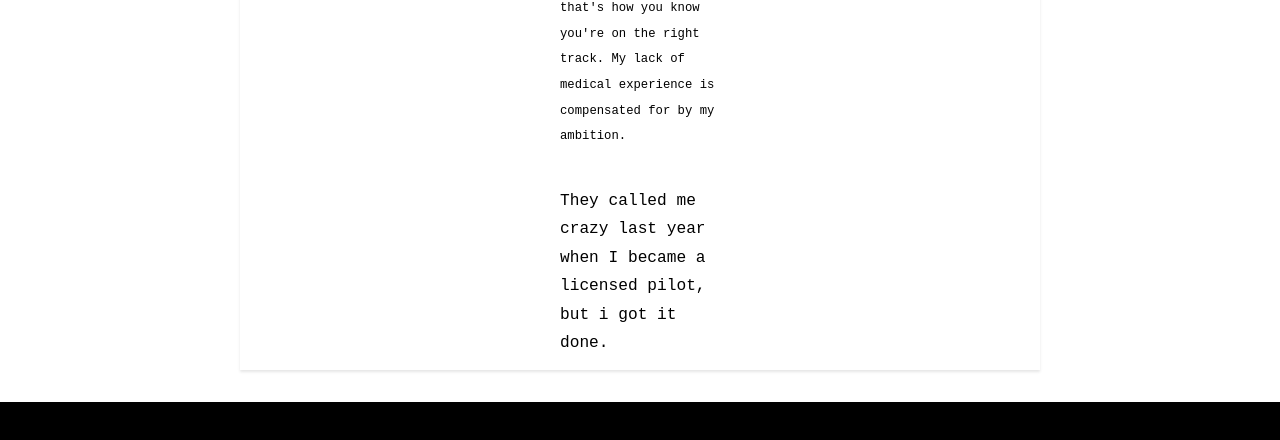
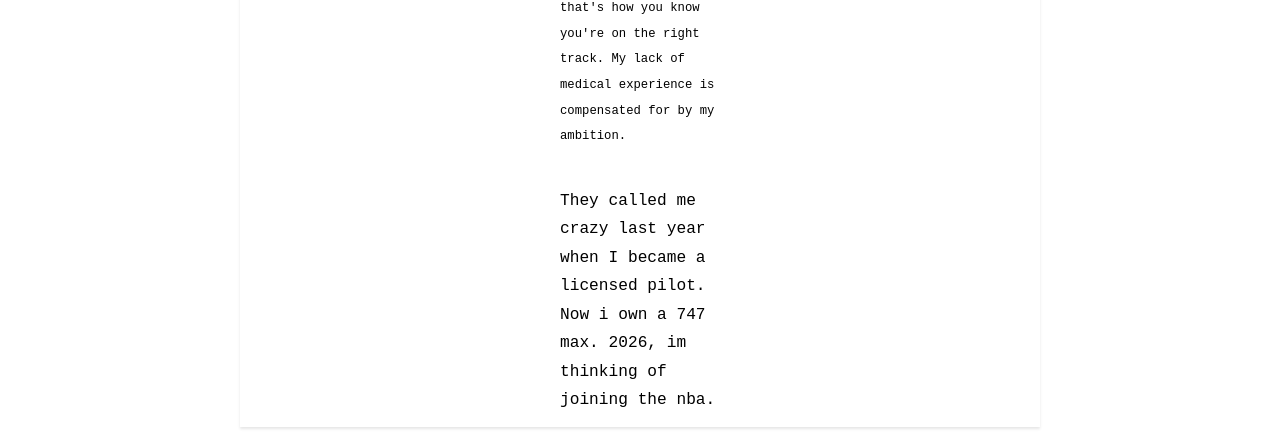
Before and after one commit to alexinfield/final, a plain HTML site: page blog3.html in a window 1280 px wide. Shown: the part 1112-1552 px from the top of the page. Drawn offline with Linux system fonts and the light colour scheme; a web font is replaced by a local one.

Commit message:
Update blog3.html

```diff
--- a/blog3.html
+++ b/blog3.html
@@ -49,7 +49,7 @@
                 <div class="blog-content">
                     <!-- Changed Paragraph 1 -->
                     <div>
-                        They called me crazy last year when I became a licensed pilot, but i got it done.
+                        They called me crazy last year when I became a licensed pilot. Now i own a 747 max. 2026, im thinking of joining the nba.
                     </div>
                 </div>
             </div>
```
